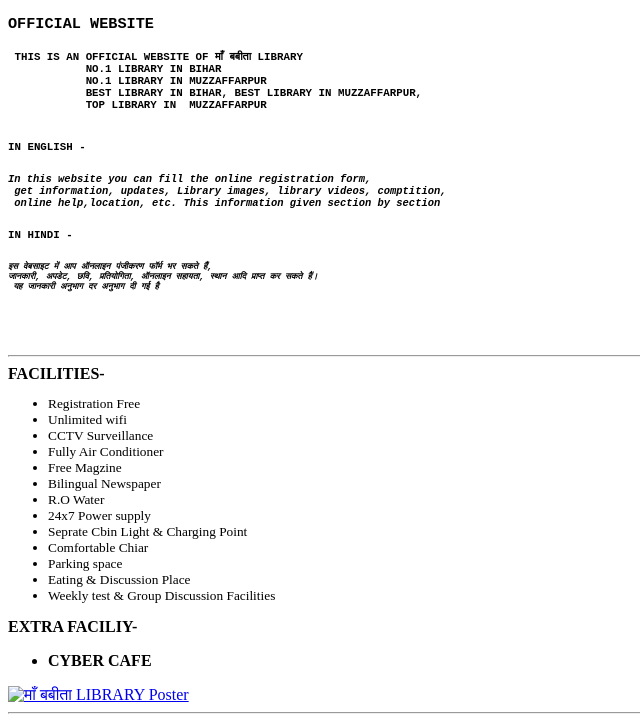
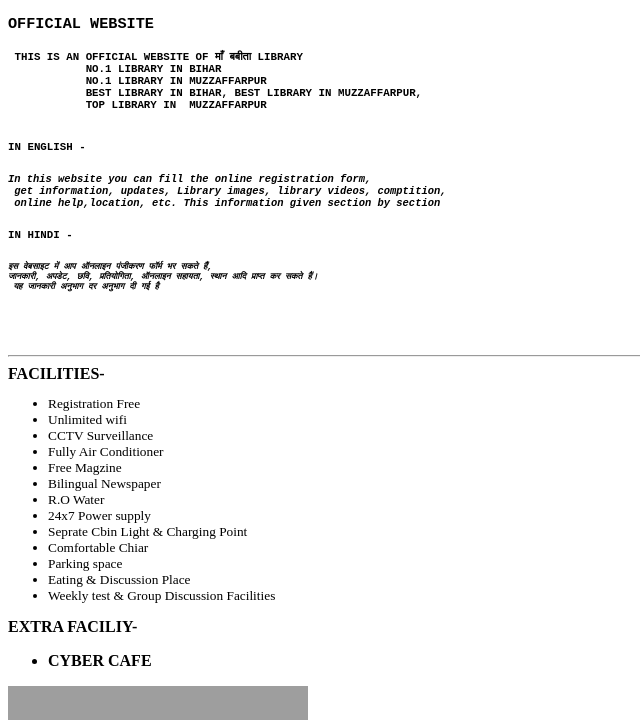
Before and after one commit to power620/mababitalibrary, a plain HTML site: page index.html in a window 1280 px wide. Shown: the part 78-798 px from the top of the page, without its empty margins (0-640 px from the left). Drawn offline with Linux system fonts and the light colour scheme; the site is published under a folder, as on GitHub Pages, so addresses that start at the root find nothing.

Commit message:
Update index.html

```diff
--- a/index.html
+++ b/index.html
@@ -40,7 +40,7 @@
         </ul> </small>
         <b>EXTRA FACILIY-</b>
         <UL><LI> <B>CYBER CAFE</B></LI></UL>
-        <a href="/Mababitalibrary.jpg"target="_main"><IMG src="/Mababitalibrary.jpg" width="300" alt="माँ बबीता LIBRARY Poster" ></a>
+        <a href="Mababitalibrary.jpg"target="_main"><IMG src="Mababitalibrary.jpg" width="300" alt="माँ बबीता LIBRARY Poster" ></a>
            <hr> <b>Library Images👇👇 </b><BR>
            <a href=""target="_main"><IMG src="" width="300" alt="LIBRARY IMAGES" ></a>
             <BR><a href=""target="_main"><IMG src="" width="300" alt="LIBRARY IMAGES" ></a>
```
